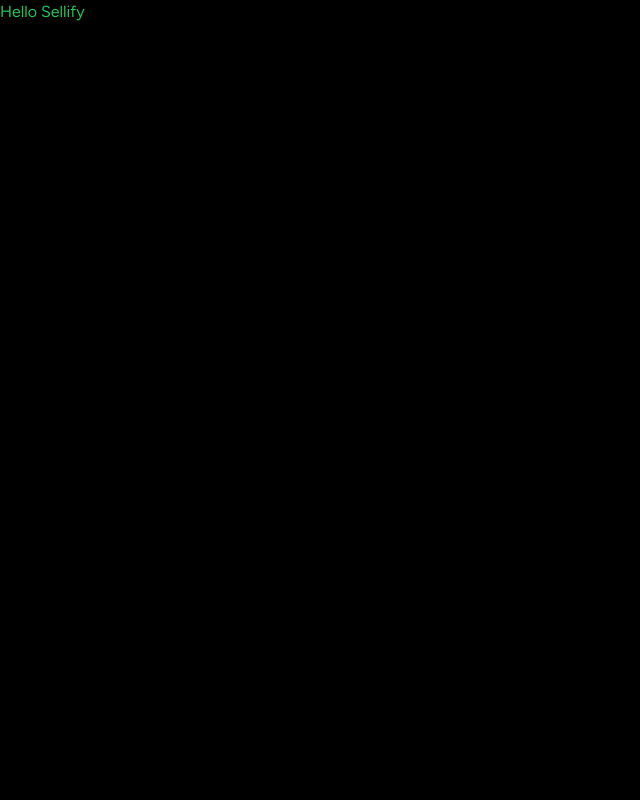
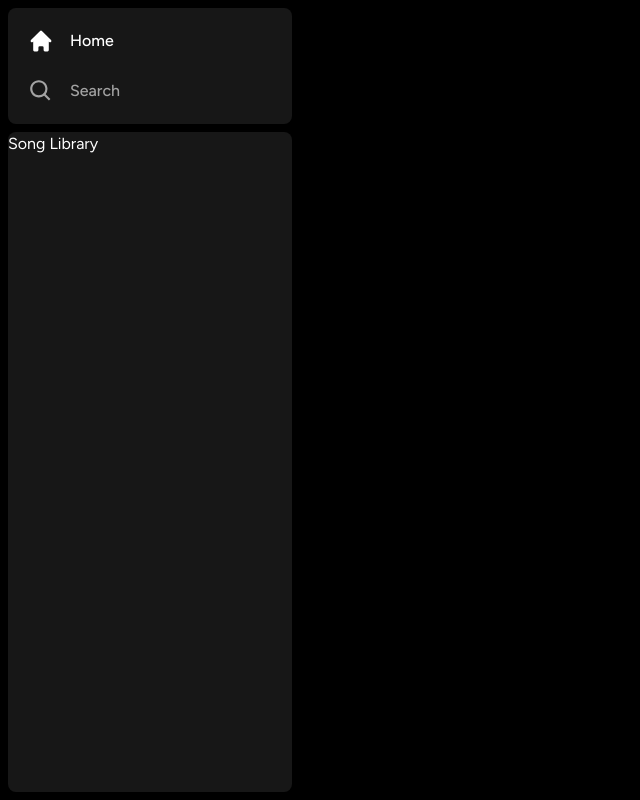
Before and after one commit to LucioFider/Sellify1.0, a Next.js app: page / in a window 1280 px wide. Shown: the whole page, without its empty margins (0-640 px from the left). Built offline with nearby package versions, Linux system fonts and the light colour scheme.

Commit message:
Creating the sidebar components

```diff
--- /dev/null
+++ b/app/(site)/page.tsx
@@ -0,0 +1,3 @@
+export default function Home() {
+  return <div className="text-green-500">Main Content</div>;
+}
--- a/app/layout.tsx
+++ b/app/layout.tsx
@@ -1,3 +1,4 @@
+import Sidebar from "@/components/Sidebar";
 import "./globals.css";
 import { Figtree } from "next/font/google";
 
@@ -15,7 +16,9 @@
 }) {
   return (
     <html lang="en">
-      <body className={figtree.className}>{children}</body>
+      <body className={figtree.className}>
+        <Sidebar>{children}</Sidebar>
+      </body>
     </html>
   );
 }
--- a/app/page.tsx
+++ /dev/null
@@ -1,3 +0,0 @@
-export default function Home() {
-  return <div className="text-green-500">Hello Sellify</div>;
-}
--- /dev/null
+++ b/components/Box.tsx
@@ -0,0 +1,19 @@
+import React from "react";
+import { twMerge } from "tailwind-merge";
+
+interface BoxProps {
+  children: React.ReactNode;
+  className?: string;
+}
+
+const Box: React.FC<BoxProps> = ({ children, className }) => {
+  return (
+    <div
+      className={twMerge(`bg-neutral-900 rounded-lg h-fit w-full`, className)}
+    >
+      {children}
+    </div>
+  );
+};
+
+export default Box;
--- /dev/null
+++ b/components/Sidebar.tsx
@@ -0,0 +1,49 @@
+"use client";
+
+import React, { useMemo } from "react";
+import { usePathname } from "next/navigation";
+import { HiHome } from "react-icons/hi";
+import { BiSearch } from "react-icons/bi";
+import Box from "./Box";
+import SidebarItem from "./SidebarItem";
+
+interface SidebarProps {
+  children: React.ReactNode;
+}
+
+const Sidebar: React.FC<SidebarProps> = ({ children }) => {
+  const pathname = usePathname();
+  const routes = useMemo(
+    () => [
+      {
+        icon: HiHome,
+        label: "Home",
+        active: pathname !== "/search",
+        href: "/",
+      },
+      {
+        icon: BiSearch,
+        label: "Search",
+        active: pathname === "/search",
+        href: "/",
+      },
+    ],
+    [pathname]
+  );
+  return (
+    <div className="flex h-full">
+      <div className="hidden md:flex flex-col gap-y-2 bg-black h-full w-[300px] p-2">
+        <Box>
+          <div className="flex flex-col gap-y-4 px-5 py-4">
+            {routes.map((item) => (
+              <SidebarItem key={item.label} {...item} />
+            ))}
+          </div>
+        </Box>
+        <Box className="overflow-y-auto h-full">Song Library</Box>
+      </div>
+    </div>
+  );
+};
+
+export default Sidebar;
--- /dev/null
+++ b/components/SidebarItem.tsx
@@ -0,0 +1,35 @@
+import Link from "next/link";
+import React from "react";
+import { IconType } from "react-icons";
+import { twMerge } from "tailwind-merge";
+
+interface SidebarItemProps {
+  icon: IconType;
+  label: string;
+  active?: boolean;
+  href: string;
+}
+
+const SidebarItem: React.FC<SidebarItemProps> = ({
+  icon: Icon,
+  label,
+  active,
+  href,
+}) => {
+  return (
+    <Link
+      href={href}
+      className={twMerge(
+        `
+  flex flex-row h-auto items-center w-full gap-x-4 text-md font-medium cursor-pointer hover:text-white transition text-neutral-400 py-1
+  `,
+        active && "text-white"
+      )}
+    >
+      <Icon size={26} />
+      <p className="truncate w-100">{label}</p>
+    </Link>
+  );
+};
+
+export default SidebarItem;
--- a/package.json
+++ b/package.json
@@ -19,6 +19,8 @@
     "postcss": "8.4.24",
     "react": "18.2.0",
     "react-dom": "18.2.0",
+    "react-icons": "^4.9.0",
+    "tailwind-merge": "^1.12.0",
     "tailwindcss": "3.3.2",
     "typescript": "5.0.4"
   }
```
Also changed, not shown: 1 other file (tests, documents, lock files or other folders).
